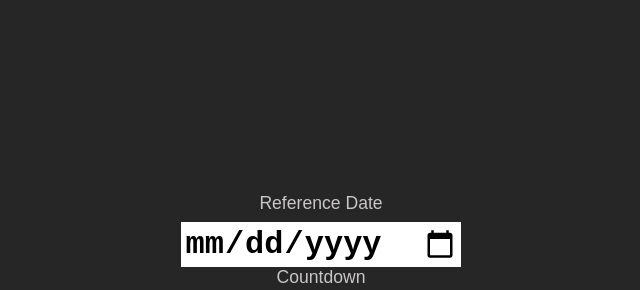
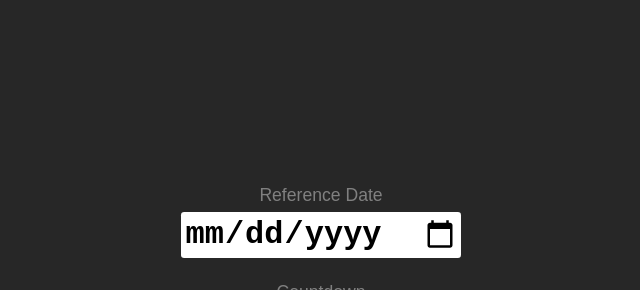
Before and after one commit to unifiltech/countdown-app, a plain HTML site: page index.html in a window 1280 px wide. Shown: the part 137-427 px from the top of the page, without its empty margins (319-959 px from the left). Drawn offline with Linux system fonts and the light colour scheme.

Commit message:
Update style.css

```diff
--- a/style.css
+++ b/style.css
@@ -4,19 +4,25 @@
     box-sizing: border-box;
 }
 
-body {
+html, body {
     width: 100vw;
     min-height: 100vh;
-    background-color: rgb(39, 38, 38);
+}
 
+body {
+    background-color: rgb(39, 39, 39);
+    color: white;
     display: flex;
     justify-content: center;
     align-items: center;
-
     font-family: Arial;
 }
 
 .content {
+    display: flex;
+    flex-direction: column;
+    justify-content: center;
+    gap: 1.5rem;
     max-width: 600px;
     padding: 1.5rem;
 }
@@ -26,11 +32,11 @@ body {
     flex-direction: column;
     justify-content: center;
     align-items: center;
-    gap: 0.5rem;
+    gap: 0.1rem;
 }
 
 .title {
-    color: rgb(200, 198, 198);
+    color: gray;
     font-size: 1.1rem;
     font-weight: normal;
 }
@@ -49,4 +55,6 @@ body {
     font-size: 2rem;
     font-weight: bold;
     padding: 0.2rem;
+    border-radius: 0.2rem;
+    margin-top: 0.3rem;
 }
```
